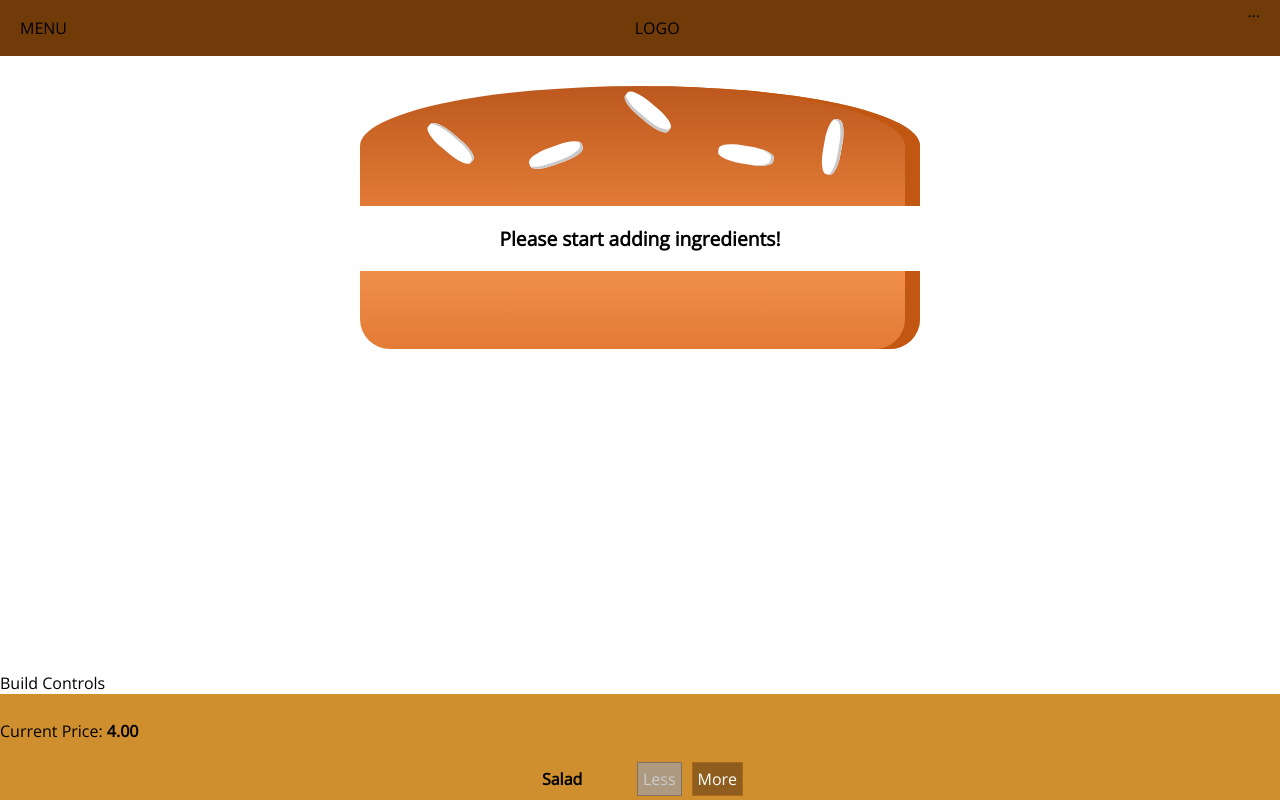
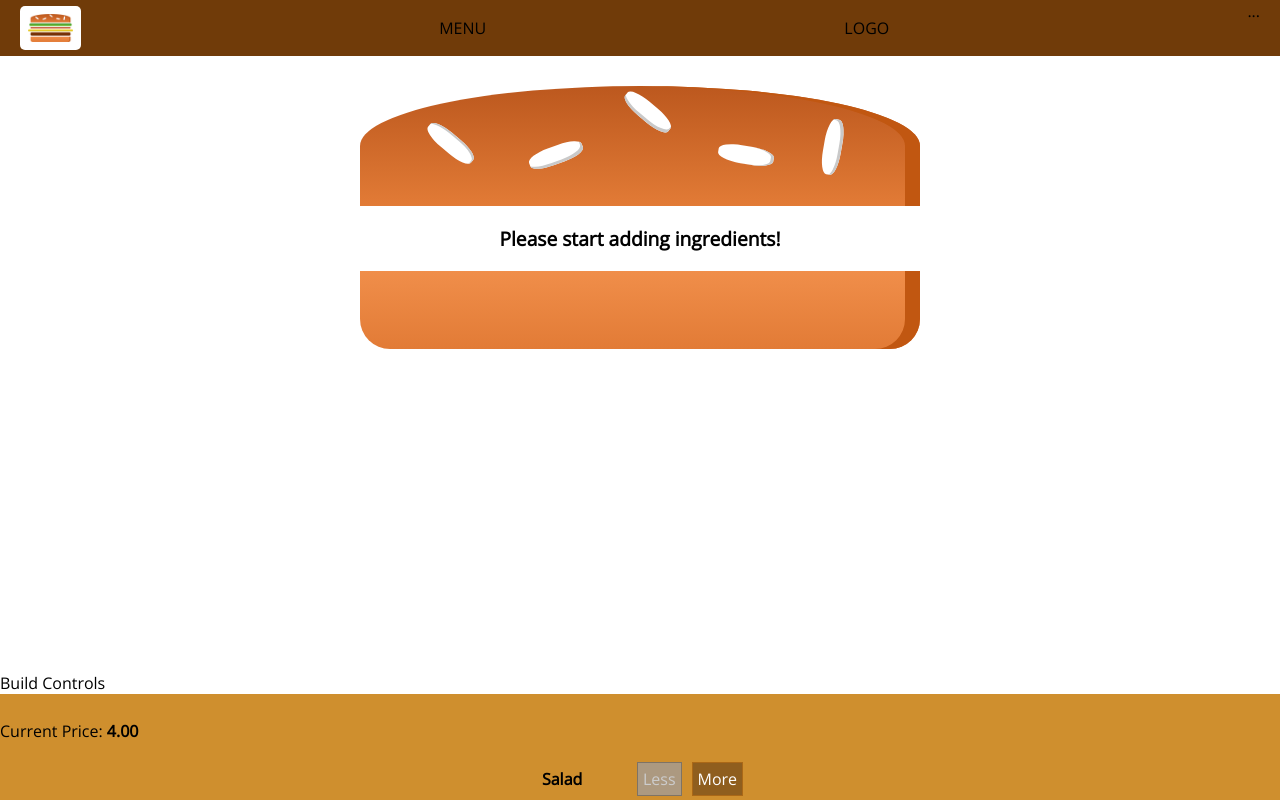
Before and after one commit to SwarnaKishore/react-burger-builder, a React (Create React App) app: page / in a window 1280 px wide. Shown: the top 800 px of the page. Built offline with nearby package versions, Linux system fonts and the light colour scheme.

Commit message:
adding image to source folder

```diff
--- /dev/null
+++ b/src/components/Logo/Logo.js
@@ -0,0 +1,13 @@
+import React from 'react';
+import burgerLogo from '../../images/burger-logo.png';
+import classes from './Logo.module.css';
+
+const logo = ( props ) => {
+  return (
+    <div className={classes.Logo} style={{height: props.height, margin: props.margin}}>
+      <img src={burgerLogo} alt="burger logo"/>
+    </div>
+  )
+}
+
+export default logo;
--- /dev/null
+++ b/src/components/Logo/Logo.module.css
@@ -0,0 +1,11 @@
+.Logo {
+  background-color: white;
+  padding: 8px;
+  height: 80%;
+  box-sizing: border-box;
+  border-radius: 5px;
+}
+
+.Logo img {
+  height: 100%;
+}
--- a/src/components/Navigation/Toolbar/Toolbar.js
+++ b/src/components/Navigation/Toolbar/Toolbar.js
@@ -1,8 +1,10 @@
 import React from 'react';
+import Logo from '../../Logo/Logo';
 import classes from './Toolbar.module.css';
 
 const toolbar = (props) => (
     <header className={classes.Toolbar}>
+        <Logo height='80%'/>
         <div>MENU</div>
         <div>LOGO</div>
         <nav>
```
Also changed, not shown: src/images/burger-logo.png (added).
